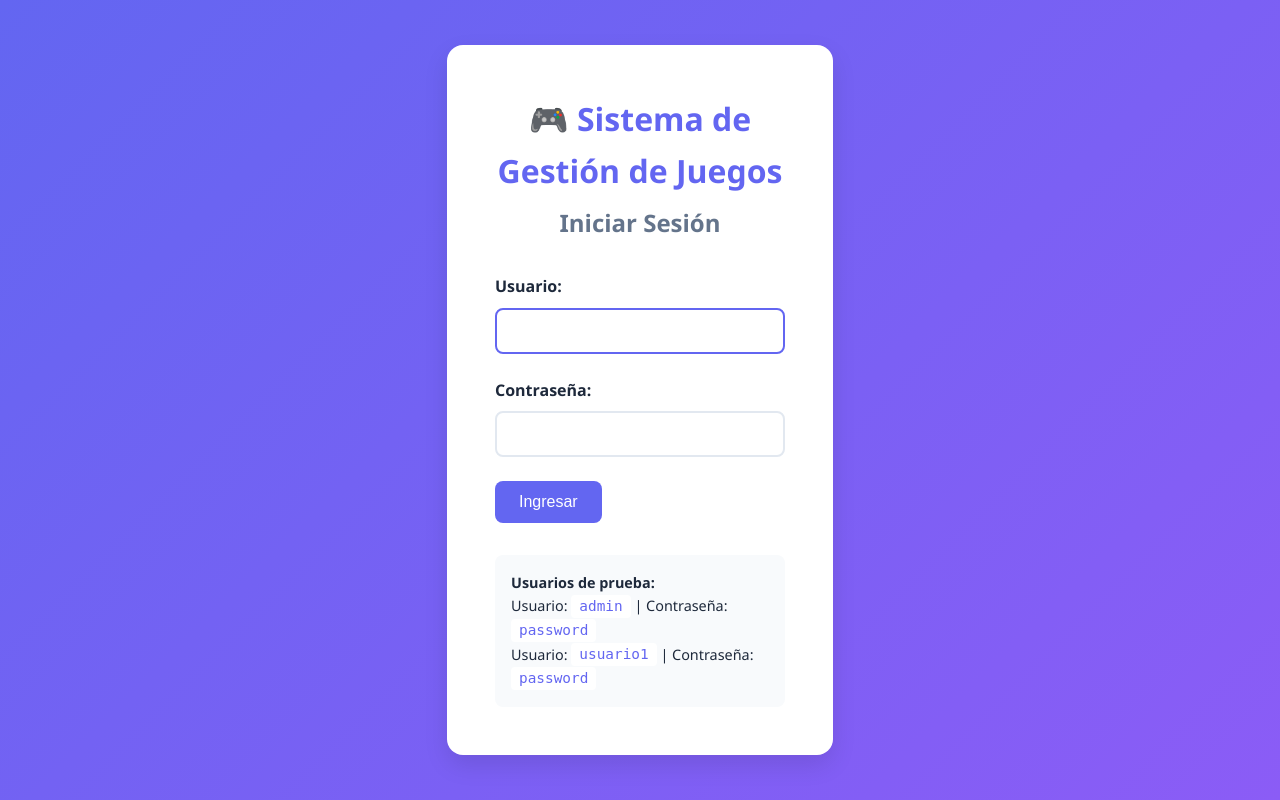
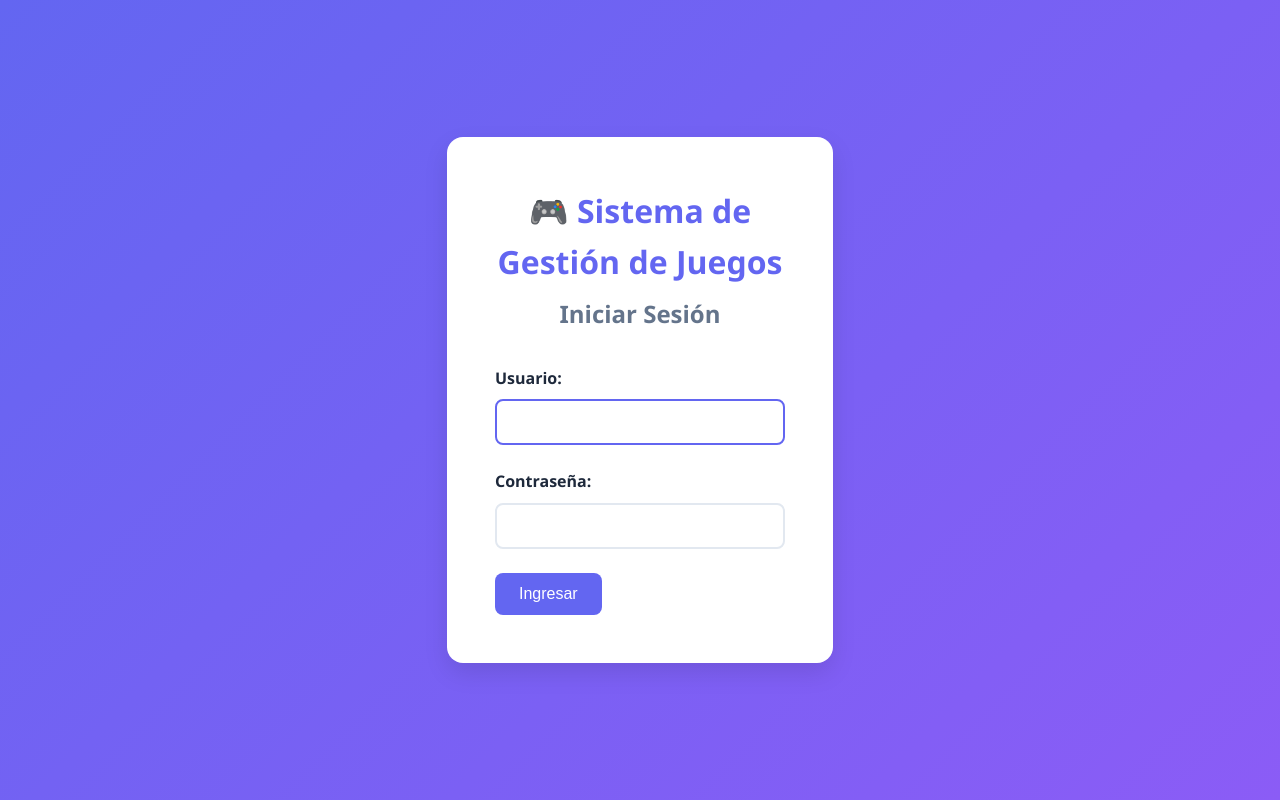
Before and after one commit to ErickMendoza117/sistema-juegos, a PHP site: page /login.php in a window 1280 px wide. Run offline with PHP 8.4, Linux system fonts and the light colour scheme.

Commit message:
Se agrego cosas de seguridad

```diff
--- a/login.php
+++ b/login.php
@@ -87,11 +87,7 @@ if ($_SERVER['REQUEST_METHOD'] === 'POST') {
                 <button type="submit" class="btn btn-primary">Ingresar</button>
             </form>
 
-            <div class="login-info">
-                <p><strong>Usuarios de prueba:</strong></p>
-                <p>Usuario: <code>admin</code> | Contraseña: <code>password</code></p>
-                <p>Usuario: <code>usuario1</code> | Contraseña: <code>password</code></p>
-            </div>
+
         </div>
     </div>
 </body>
```
Also changed, not shown: .htaccess (added).
